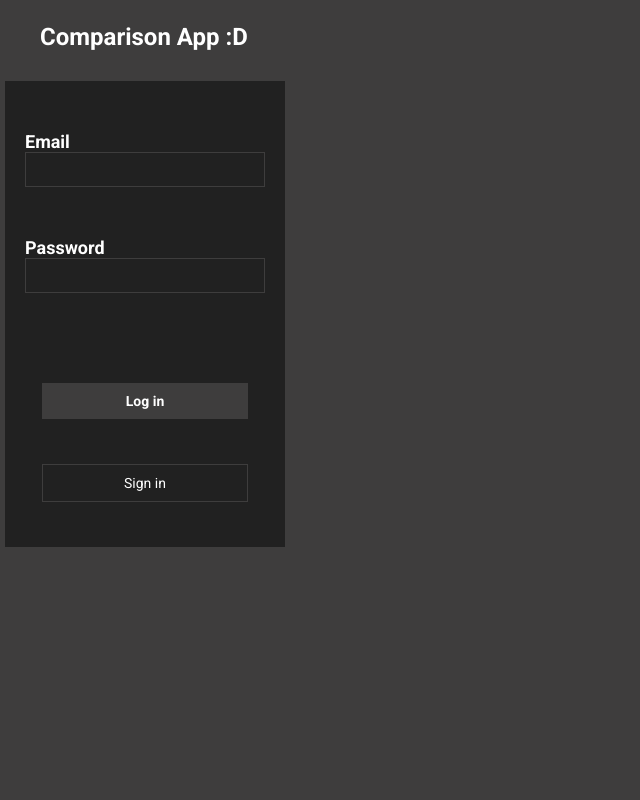
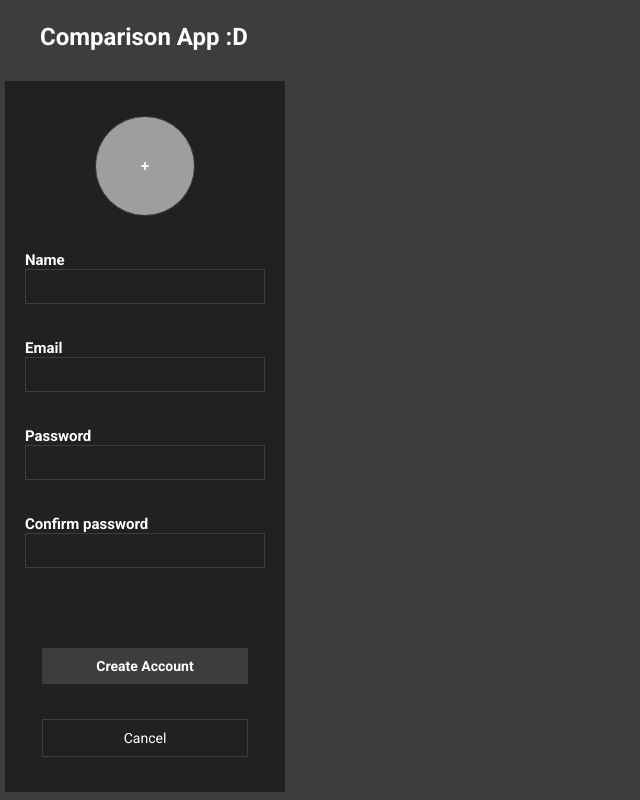
Before and after one commit to caiobrida/comparison-app, a React (Create React App) app in the folder web/: page / in a window 1280 px wide. Shown: the whole page, without its empty margins (0-640 px from the left). Built offline with nearby package versions, Linux system fonts and the light colour scheme; grey boxes are pictures that could not be loaded.

Commit message:
created register form

```diff
--- a/web/src/Sidebar.css
+++ b/web/src/Sidebar.css
@@ -14,7 +14,7 @@ aside form {
 aside form .inputGroup {
   display: flex;
   flex-direction: column;
-  margin-top: 50px;
+  margin-top: 35px;
   width: 100%;
   max-width: 240px;
 }
@@ -29,19 +29,45 @@ aside form .inputGroup {
 
 .inputGroup label {
   color: #fff;
-  font-size: 18px;
+  font-size: 15px;
   font-weight: bold;
 }
 
 aside .btnGroup {
   display: flex;
   flex-direction: column;
-  margin-top: 90px;
+  margin-top: 80px;
   width: 206px;
 }
 
 aside .btnGroup button {
-  margin-bottom: 45px;
+  margin-bottom: 35px;
   width: 100%;
   color: #fff;
 }
+
+label#avatar {
+  display: flex;
+  border: 1px solid #3e3d3d;
+  border-radius: 100%;
+  width: 100px;
+  height: 100px;
+  background-size: cover;
+  cursor: pointer;
+  justify-content: center;
+  align-items: center;
+  margin: auto;
+  transition: .2s;
+}
+
+label#avatar:hover {
+  opacity: .5;
+}
+
+label#avatar input {
+  display: none;
+}
+
+label#avatar.hasAvatar {
+  border: 0;
+}
--- /dev/null
+++ b/web/src/components/RegisterForm.jsx
@@ -0,0 +1,79 @@
+import React, { useState, useMemo } from 'react';
+
+function RegisterForm() {
+  const [name, setName] = useState('');
+  const [email, setEmail] = useState('');
+  const [password, setPassword] = useState('');
+  const [confirmPass, setConfirmPass] = useState('');
+  const [avatar, setAvatar] = useState(null);
+
+  const preview = useMemo(
+    () => {
+      return avatar ? URL.createObjectURL(avatar) : null;
+    },
+    [avatar]
+  );
+
+  return(
+    <form>
+      <div className='inputGroup'>
+        <label
+          id='avatar'
+          style={{ backgroundImage: `url(${preview})`}}
+          className={ avatar ? 'hasAvatar' : null }
+        >
+          <input type="file" onChange={ e => setAvatar(e.target.files[0]) }/>
+          { avatar ? null : <span>+</span> }
+        </label>
+      </div>
+
+      <div className='inputGroup'>
+        <label htmlFor='nameInput'>Name</label>
+        <input
+          name='nameInput'
+          id='nameInput'
+          value={name}
+          onChange={ e => setName(e.target.value) }
+        />
+      </div>
+
+      <div className='inputGroup'>
+        <label htmlFor='emailInput'>Email</label>
+        <input
+          name='emailInput'
+          id='emailInput'
+          value={email}
+          onChange={ e => setEmail(e.target.value) }
+        />
+      </div>
+
+      <div className='inputGroup'>
+        <label htmlFor='passwordInput'>Password</label>
+        <input
+          name='passwordInput'
+          id='passwordInput'
+          value={password}
+          type='password'
+          onChange={ e => setPassword(e.target.value) }
+        />
+      </div>
+
+      <div className='inputGroup'>
+        <label htmlFor='confirmPassInput'>Confirm password</label>
+        <input
+          name='confirmPassInput'
+          id='confirmPassInput'
+          value={confirmPass}
+          type='password'
+          onChange={ e => setConfirmPass(e.target.value) }
+        />
+      </div>
+      <div className='btnGroup'>
+        <button className='mainBtn'>Create Account</button>
+        <button className='secondaryBtn'>Cancel</button>
+      </div>
+    </form>
+  );
+}
+
+export default RegisterForm;
--- a/web/src/pages/Dashboard.jsx
+++ b/web/src/pages/Dashboard.jsx
@@ -1,13 +1,14 @@
 import React from 'react';
 
 import LoginForm from '../components/LoginForm';
+import RegisterForm from '../components/RegisterForm';
 
 import '../Sidebar.css';
 
 function Dashboard() {
   return(
     <aside>
-      <LoginForm />
+      <RegisterForm />
     </aside>
   );
 }
```
